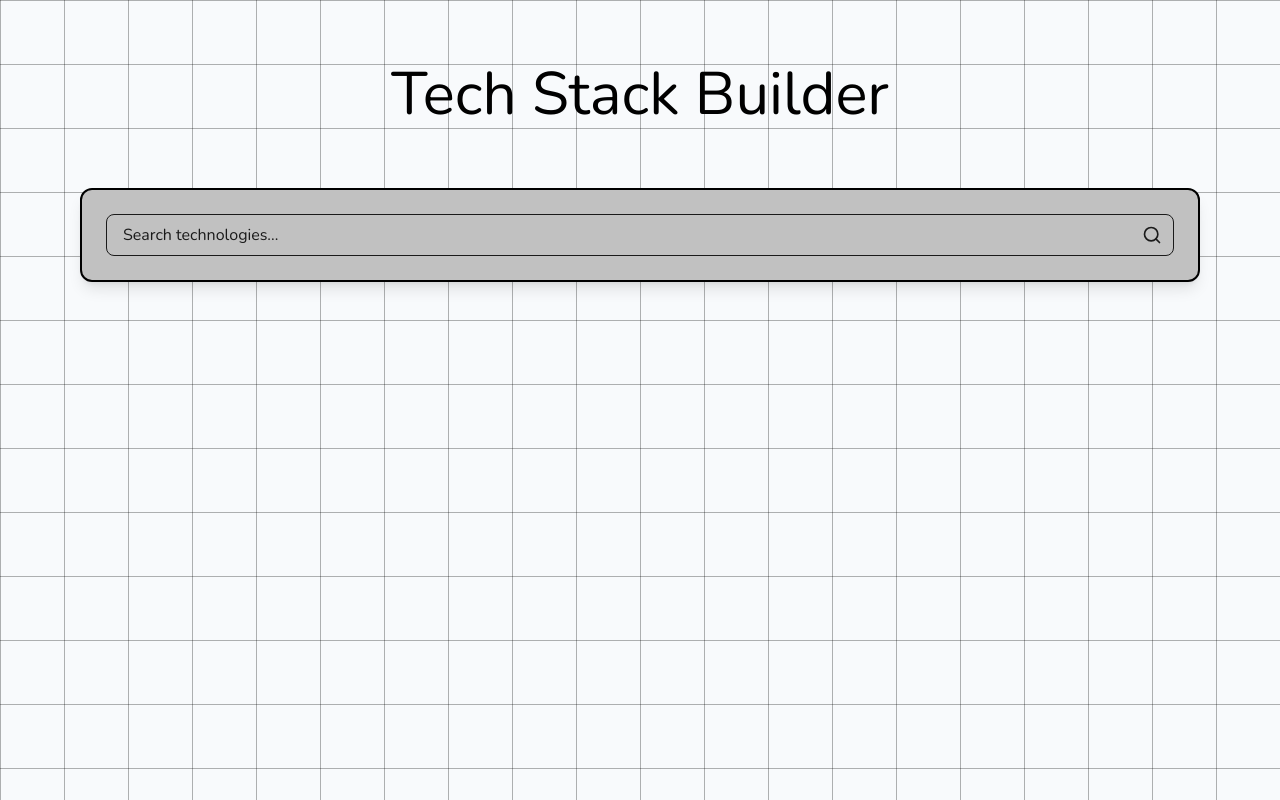
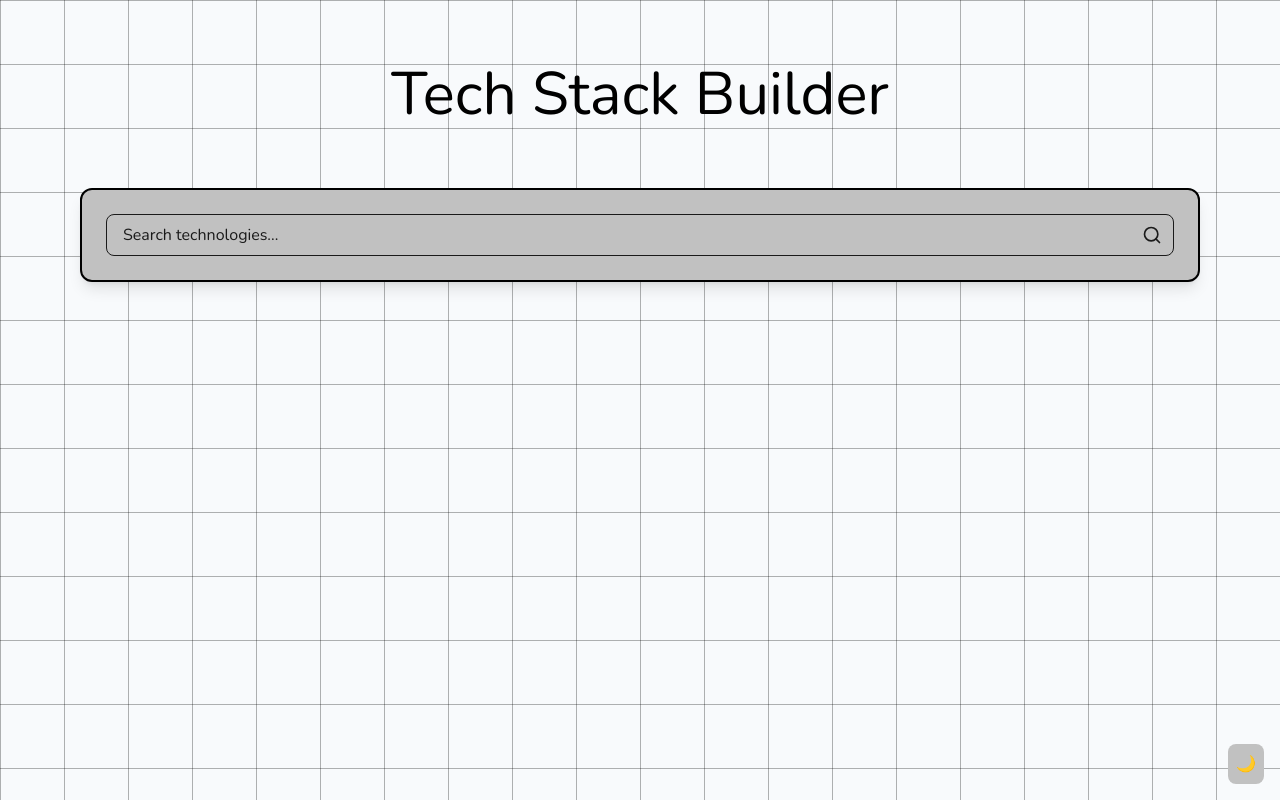
Before and after one commit to artumont/TechStackBuilder, a Next.js app: page / in a window 1280 px wide. Built offline with nearby package versions, Linux system fonts and the light colour scheme.

Commit message:
add theme toggle functionality with improved theme management

```diff
--- a/src/app/layout.tsx
+++ b/src/app/layout.tsx
@@ -1,6 +1,7 @@
 import type { Metadata } from "next";
 import { Nunito } from "next/font/google";
 import { ThemeProvider } from 'next-themes';
+import ThemeToggle from '@/app/theme';
 import "./globals.css";
 
 const nunito = Nunito({
@@ -26,10 +27,11 @@ export default function RootLayout({
                 <ThemeProvider
                     attribute="class"
                     defaultTheme="system"
-                    enableSystem
-                    disableTransitionOnChange
+                    enableSystem={true}
+                    storageKey="theme"
                 >
                     {children}
+                    <ThemeToggle />
                 </ThemeProvider>
             </body>
         </html>
--- a/src/app/theme.tsx
+++ b/src/app/theme.tsx
@@ -5,18 +5,23 @@ import { useTheme } from 'next-themes'
 
 export default function ThemeToggle() {
     const [mounted, setMounted] = useState(false)
-    const { theme, setTheme } = useTheme()
+    const { theme, systemTheme, setTheme } = useTheme()
 
     useEffect(() => setMounted(true), [])
 
     if (!mounted) return null
 
+    const currentTheme = theme === 'system' ? systemTheme : theme
+
     return (
         <button
-            className="fixed top-4 right-4 p-2 rounded-lg bg-slate-200 dark:bg-slate-700"
-            onClick={() => setTheme(theme === 'dark' ? 'light' : 'dark')}
+            className="fixed bottom-4 right-4 p-2 rounded-lg bg-light-secondary dark:bg-dark-secondary"
+            onClick={() => {
+                const newTheme = currentTheme === 'dark' ? 'light' : 'dark'
+                setTheme(newTheme)
+            }}
         >
-            {theme === 'dark' ? '🌞' : '🌙'}
+            {currentTheme === 'dark' ? '🌞' : '🌙'}
         </button>
     )
 }
```
